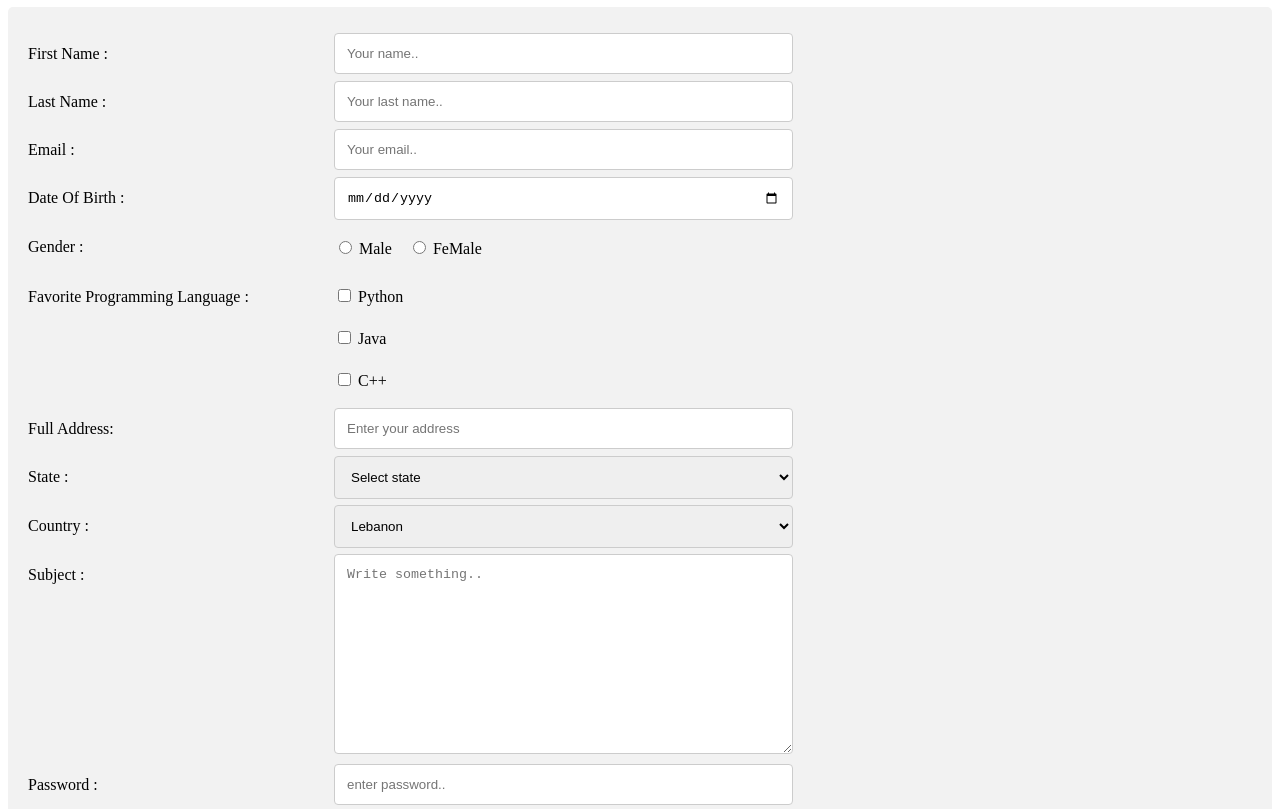
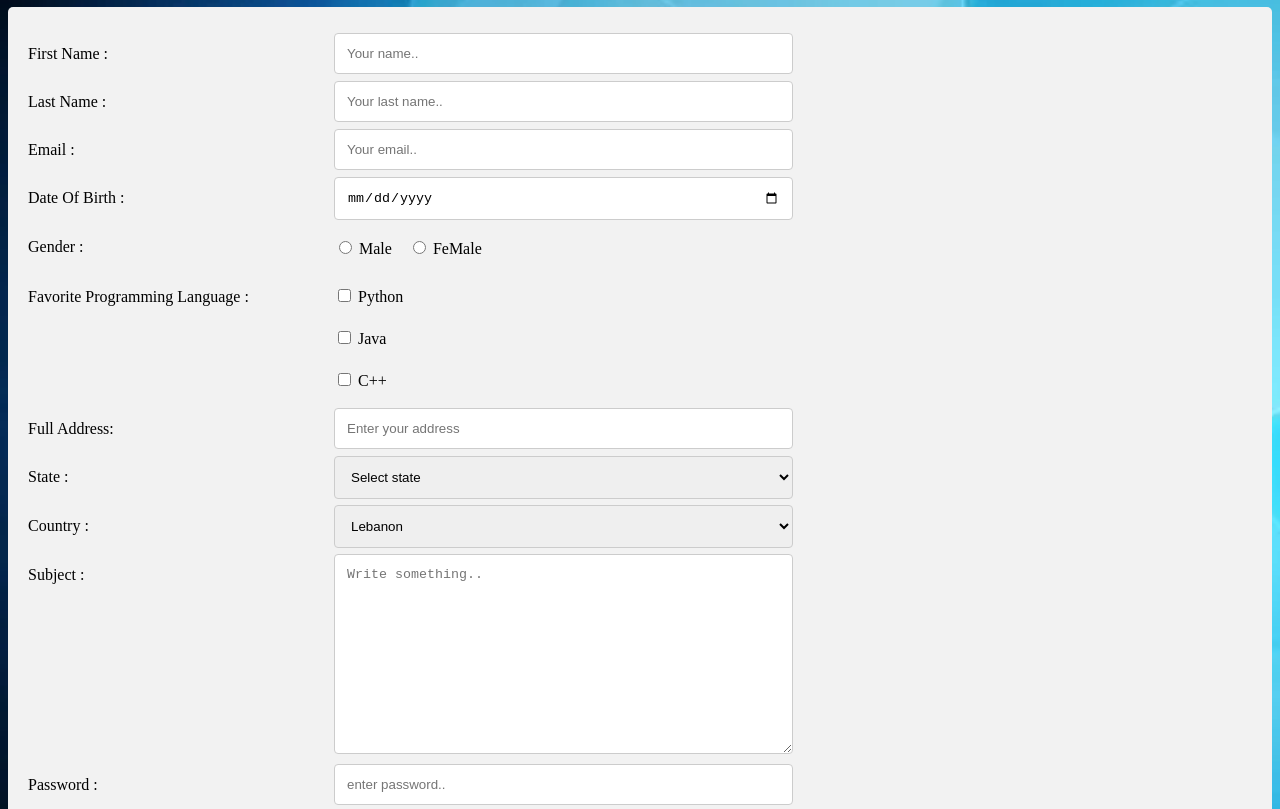
Before and after one commit to rasabhakthulasrikanth/Autoformfill, a plain HTML site: page Autoformhcj/index.html in a window 1280 px wide. Shown: the part 73-882 px from the top of the page. Drawn offline with Linux system fonts and the light colour scheme; a script that the page names is missing.

Commit message:
styles.css

```diff
--- a/Autoformhcj/styles.css
+++ b/Autoformhcj/styles.css
@@ -15,6 +15,13 @@ h1 {
     border-radius: 4px;
   }
 
+    body {
+            background-image: url('background.png');
+            height: 100%;
+            background-repeat: no-repeat;
+            background-size: cover;
+
+        }
   input[type=date],
   select,
   textarea {
```
